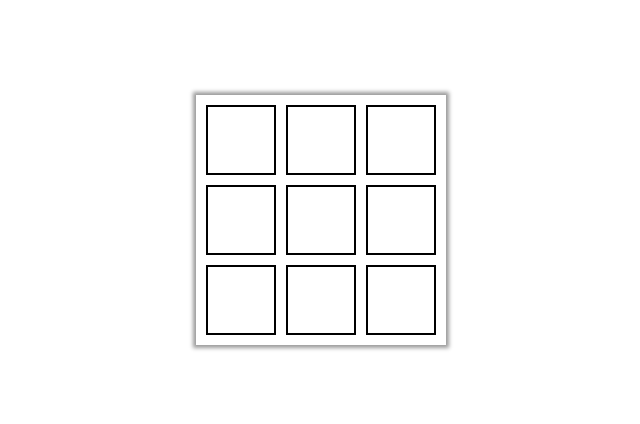
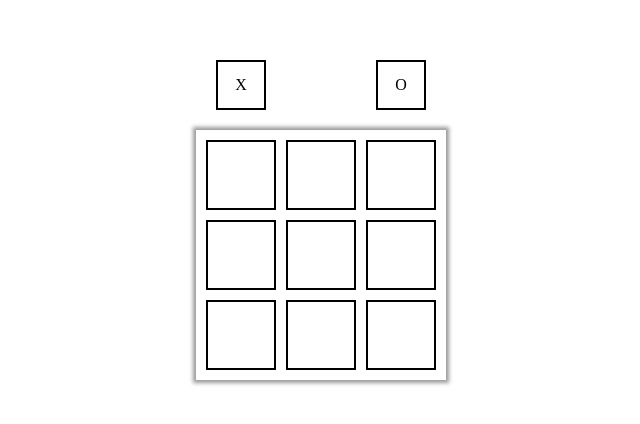
Before and after one commit to Poobly/odin-tic-tac-toe, a plain HTML site: page index.html in a window 1280 px wide. Shown: the part 180-604 px from the top of the page, without its empty margins (319-959 px from the left). Drawn offline with Linux system fonts and the light colour scheme.

Commit message:
added html and css for divs to select circle or X

```diff
--- a/index.html
+++ b/index.html
@@ -8,6 +8,10 @@
     </head>
     <body>
         <div id="main-con">
+            <div id="sign-select">
+                <div class="sign-button">X</div>
+                <div class="sign-button">O</div>
+            </div>
             <div id="game-con">
                 <div class="grid-row">
                     <div data-key="0" class="grid-piece"></div>
--- a/styles.css
+++ b/styles.css
@@ -15,6 +15,24 @@ body {
     align-items: center;
     height: 100%;
 
+}
+
+#sign-select {
+    display: flex;
+    justify-content: space-between;
+    align-items: stretch;
+    min-width: 250px;
+    min-height: 50px;
+    margin: 0 0 20px 0;
+}
+
+.sign-button {
+    display: flex;
+    justify-content: center;
+    align-items: center;
+    width: 50px;
+    margin: 0 20px;
+    border: 2px solid black;
 }
 
 #game-con {
@@ -36,8 +54,6 @@ body {
 .grid-piece {
     flex: 1;
     border: 2px solid black;
-
-
 }
 
 .grid-piece:hover {
```
